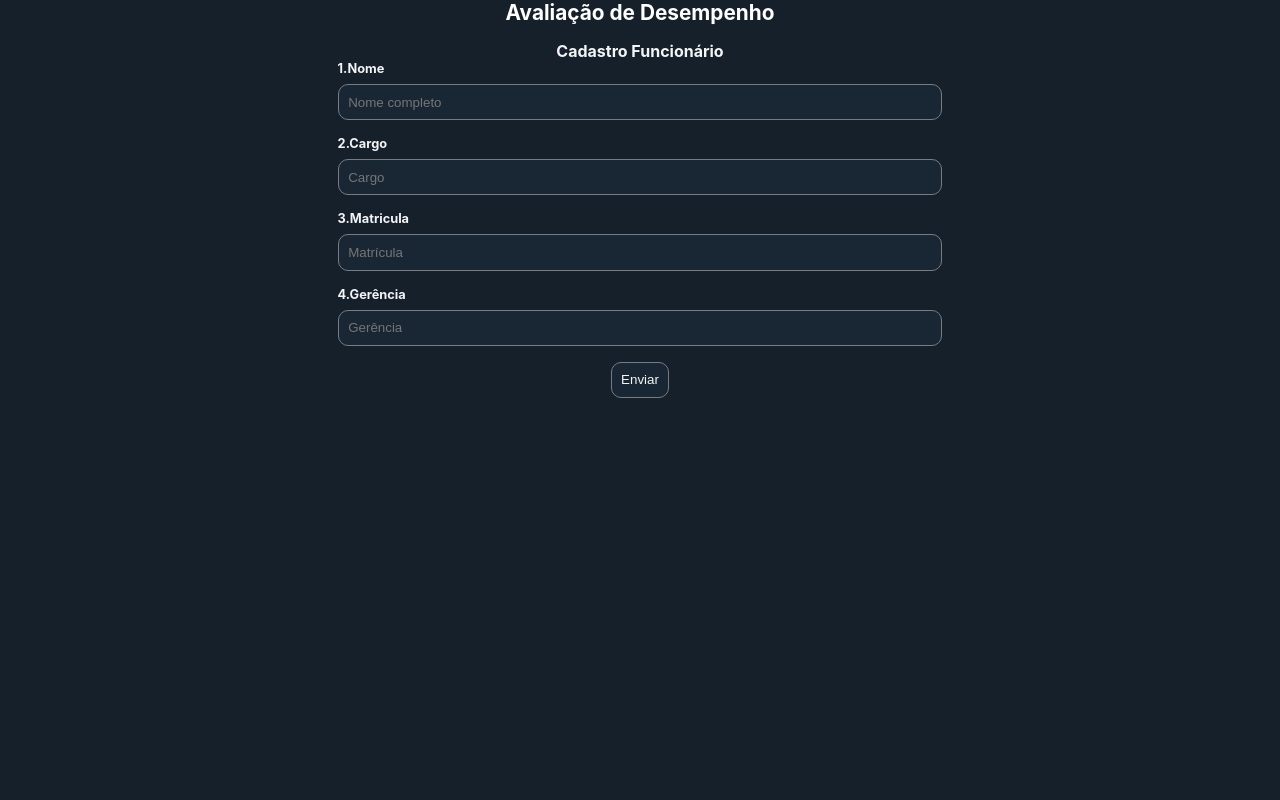
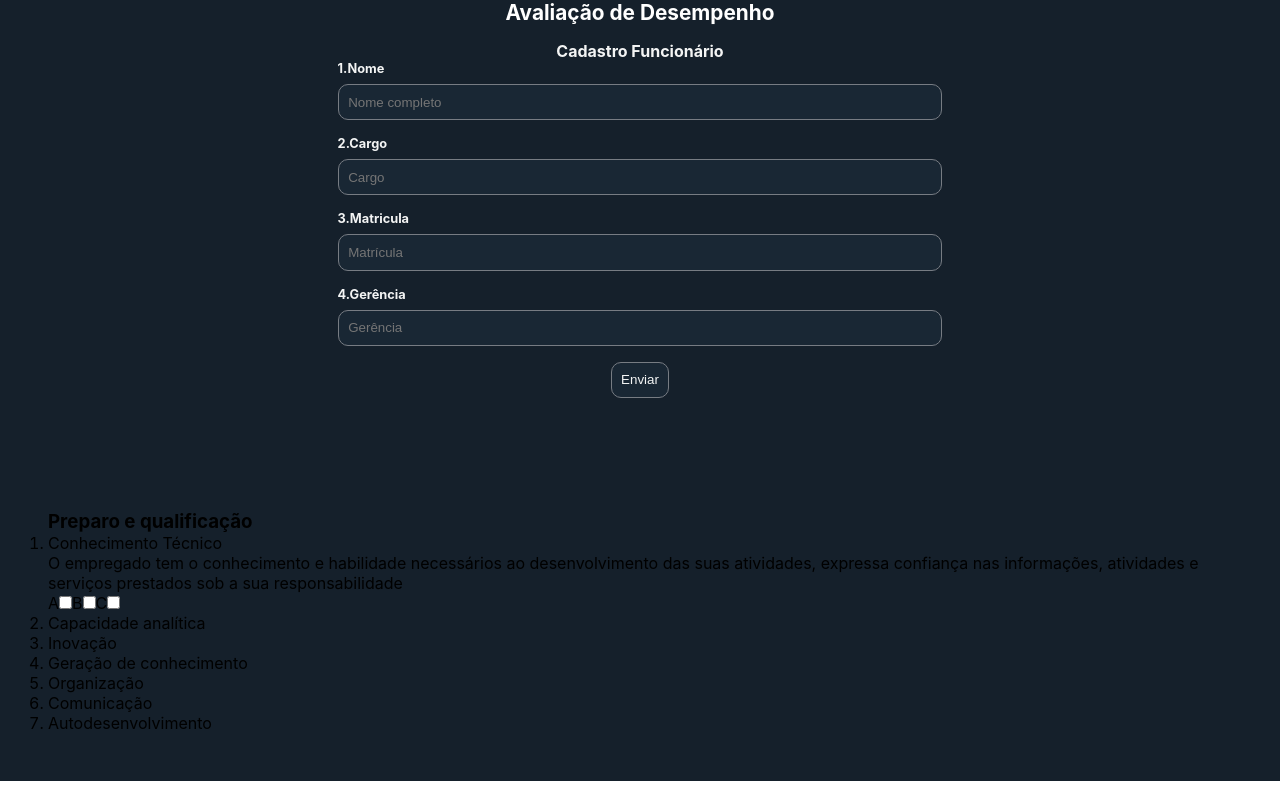
Before and after one commit to Leandro-Frota/appAvaliacaoDesempenho, a React (Create React App) app: page / in a window 1280 px wide. Built offline with nearby package versions, Linux system fonts and the light colour scheme.

Commit message:
Add compoment PreparoQaulificação in progress

```diff
--- a/package.json
+++ b/package.json
@@ -1,5 +1,5 @@
 {
-  "name": "achados-perdidos",
+  "name": "avaliação-desempenho",
   "version": "0.1.0",
   "private": true,
   "dependencies": {
--- a/public/index.html
+++ b/public/index.html
@@ -24,7 +24,7 @@
       work correctly both with client-side routing and a non-root public URL.
       Learn how to configure a non-root public URL by running `npm run build`.
     -->
-    <title>React App</title>
+    <title>Avaliação de desempenho</title>
   </head>
   <body>
     <noscript>You need to enable JavaScript to run this app.</noscript>
--- a/src/App.css
+++ b/src/App.css
@@ -10,7 +10,7 @@
   background-color: #15202B;
   color: black;
   width: 100vw;
-  height: 100vh;
+  height: 100%;
 
 }
 
--- a/src/Componentes/PreparoQualificacao/PreparoQualificacao.css
+++ b/src/Componentes/PreparoQualificacao/PreparoQualificacao.css
@@ -0,0 +1,5 @@
+.wrapperPreparationQaulification{
+    width: 100%;
+    margin-top: 3rem ;
+    padding: 3rem;
+}
--- a/src/Componentes/PreparoQualificacao/PreparoQualificacao.jsx
+++ b/src/Componentes/PreparoQualificacao/PreparoQualificacao.jsx
@@ -1,7 +1,40 @@
 import './PreparoQualificacao.css'
 
 function PreparoQualificacao(){
+    return(
+        <div className='wrapperPreparationQaulification'>
+            <h3>Preparo e qualificação</h3>
+            <ol className='listPrepQualification'>
+                <li>
+                    <div>
+                        <p>Conhecimento Técnico</p>
+                    </div>
+                    <div>
+                       <p> O empregado tem o conhecimento e habilidade necessários
+                        ao desenvolvimento das suas atividades, expressa confiança
+                        nas informações, atividades e serviços prestados sob a sua responsabilidade
+                        </p>
+                    </div>
+                    <div>
+                        <label htmlFor="inputA">A</label>
+                        <input className='inputA' type="checkbox" />
+                        <label htmlFor="inputB">B</label>
+                        <input className='inputB' type="checkbox" />
+                        <label htmlFor="inputC">C</label>
+                        <input className='inpuC' type="checkbox" />
 
+                    </div>
+                </li>
+                <li>Capacidade analítica</li>
+                <li>Inovação</li>
+                <li>Geração de conhecimento</li>
+                <li>Organização</li>
+                <li>Comunicação</li>
+                <li>Autodesenvolvimento</li>
+            </ol>
+
+        </div>
+    )
 }
 
 export default PreparoQualificacao
```
